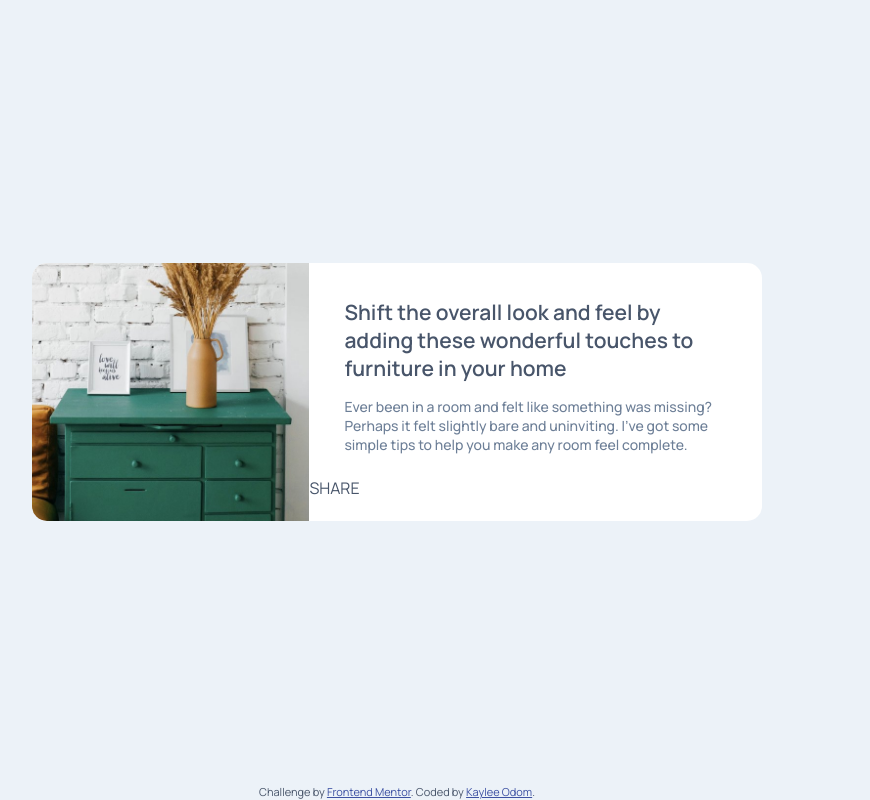
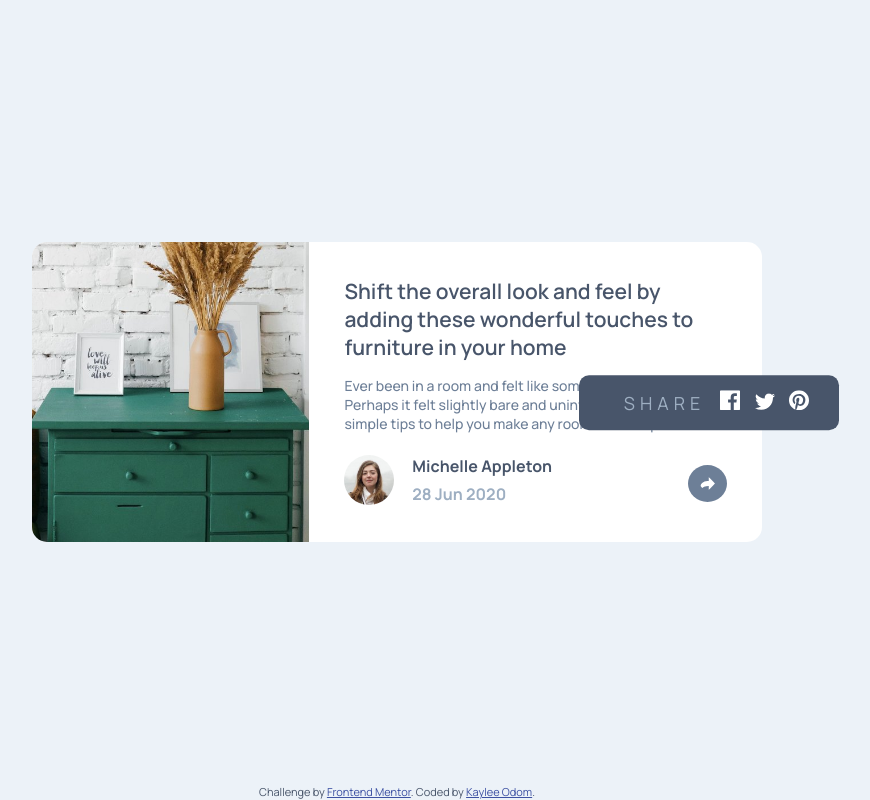
Before and after one commit to kayleeodom/CIS311-FA24-homework0, a plain HTML site: page index.html in a window 1280 px wide. Both pictures are taken after a click on the link 950 px from the left and 480 px from the top of the page. Shown: the whole page, without its empty margins (243-1113 px from the left). Drawn offline with Linux system fonts and the light colour scheme.

Commit message:
close enough

```diff
--- a/main.js
+++ b/main.js
@@ -5,13 +5,36 @@ const hideButton = document.getElementById("hide-share-block-button")
 const personDiv = document.getElementById("profile-info-container")
 const shareDiv = document.getElementById("share-container")
 
+// // Step 2: hook into click events
+// showButton.addEventListener("click", () => {
+//     personDiv.classList.add("hidden")
+//     shareDiv.classList.remove("hidden");
+// })
+
+// hideButton.addEventListener("click", () => {
+//     personDiv.classList.remove("hidden");
+//     shareDiv.classList.add("hidden")
+// })
+
 // Step 2: hook into click events
 showButton.addEventListener("click", () => {
-    personDiv.classList.add("hidden")
-    shareDiv.classList.remove("hidden");
+    if(window.innerWidth > 800) {
+        showButton.classList.toggle("active")
+        shareDiv.classList.toggle("hidden")
+    }
+    else {
+        personDiv.classList.add("hidden")
+        shareDiv.classList.remove("hidden")
+    }
 })
 
 hideButton.addEventListener("click", () => {
-    personDiv.classList.remove("hidden");
-    shareDiv.classList.add("hidden")
+    if(window.innerWidth > 800) {
+        showButton.classList.toggle("active")
+        shareDiv.classList.toggle("hidden")
+    }
+    else {
+        personDiv.classList.remove("hidden")
+        shareDiv.classList.add("hidden")
+    }
 })
--- a/style.css
+++ b/style.css
@@ -88,11 +88,43 @@ body {
     padding: 0px 35px 35px 35px;
 }
 
+.profile-info .image {
+    cursor: pointer;
+}
+
 .headshot-container {
     display: flex;
     flex-direction: row;
     align-items: center;
 }
+
+.profile-info .image.active img {
+    content: url(images/icon-share-white.svg);
+    background-color: var(--primary-500);
+}
+
+
+@media only screen and (min-width:801px) {
+    .share-container .back-btn {
+        display: none;
+    }
+
+    .share-container {
+        display: flex;
+        justify-content: center;
+        position: absolute;
+        transform: translate(70%, -45%);
+        align-items: center;
+        padding: 15px;
+        background-color: var(--primary-800);
+        color: white;
+        top: 50%;
+        left:50%;
+        border-radius: 10px;
+        width: 260px;
+    }
+}
+
 
 .description {
     padding-left: 18px;
@@ -128,6 +160,25 @@ body {
     padding: 12px;
 }
 
+.share {
+    color: var(--primary-300);
+}
+
+.share-link {
+    letter-spacing: 5px;
+    font-size: 18px;
+    padding-left: 15px;
+}
+
+.share-link a {
+    padding-left: 6px;
+}
+
+/* .share-link img {
+    width: 25px;
+    height: 25px;
+} */
+
 @media only screen and (max-width:800px) {
 
     .container {
@@ -162,24 +213,10 @@ body {
     .share-container{
         background-color: var(--primary-800);
         display: flex;
+        flex-direction: row;
         justify-content:space-between;
         align-items: center;
         padding: 16px;
-    }
-
-    .share-link {
-        letter-spacing: 5px;
-        font-size: 18px;
-        padding-left: 15px;
-    }
-
-    .share-link a {
-        padding-left: 6px;
-    }
-
-    .share-link img {
-        width: 25px;
-        height: 25px;
     }
 
     .back-btn img{
@@ -188,10 +225,6 @@ body {
         padding: 12px;
     }
 
-    .share {
-        color: var(--primary-300);
-    }
-
     .image {
         padding-top: 26px;
     }
```
Also changed, not shown: index.html (+1 -0 lines).
